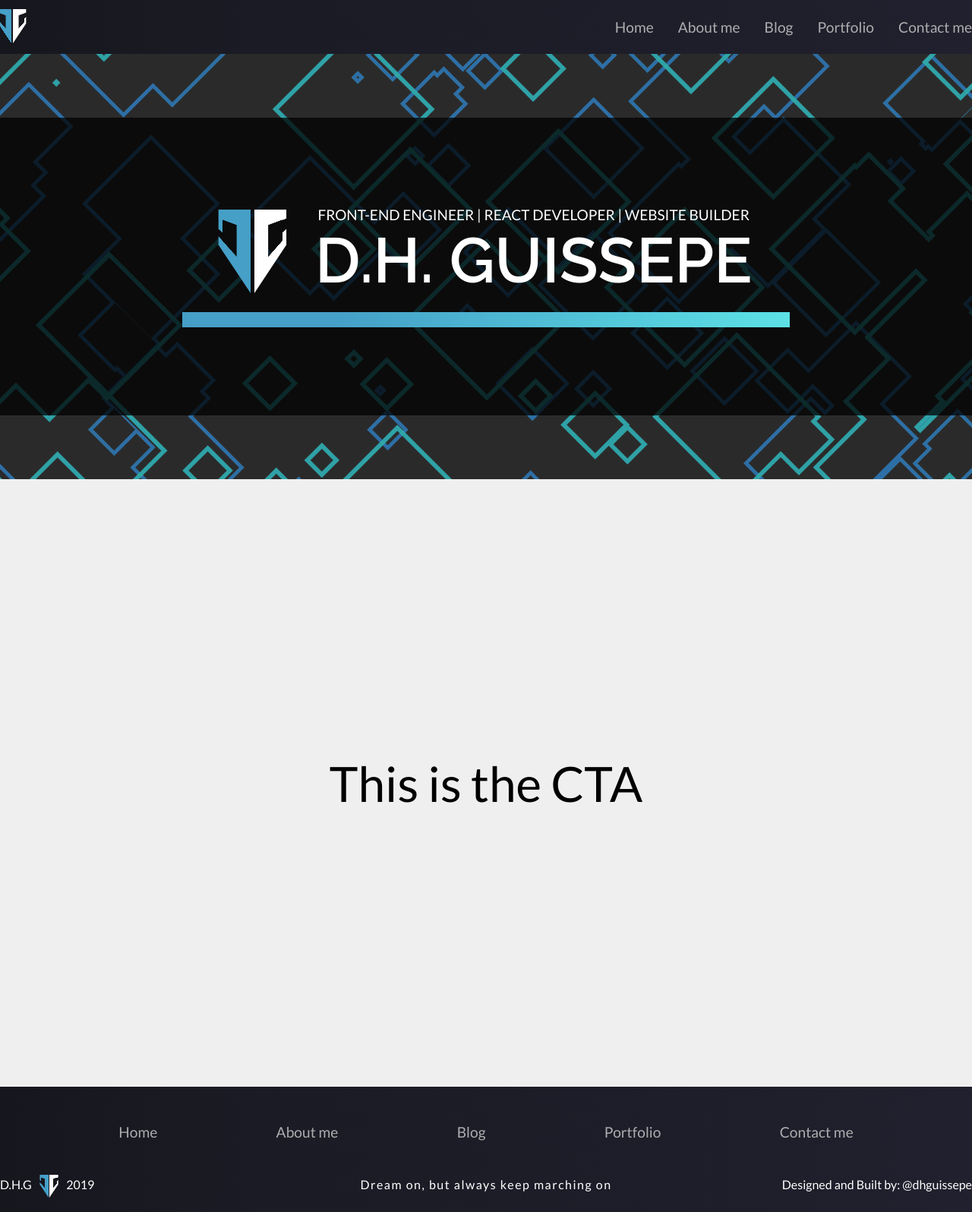
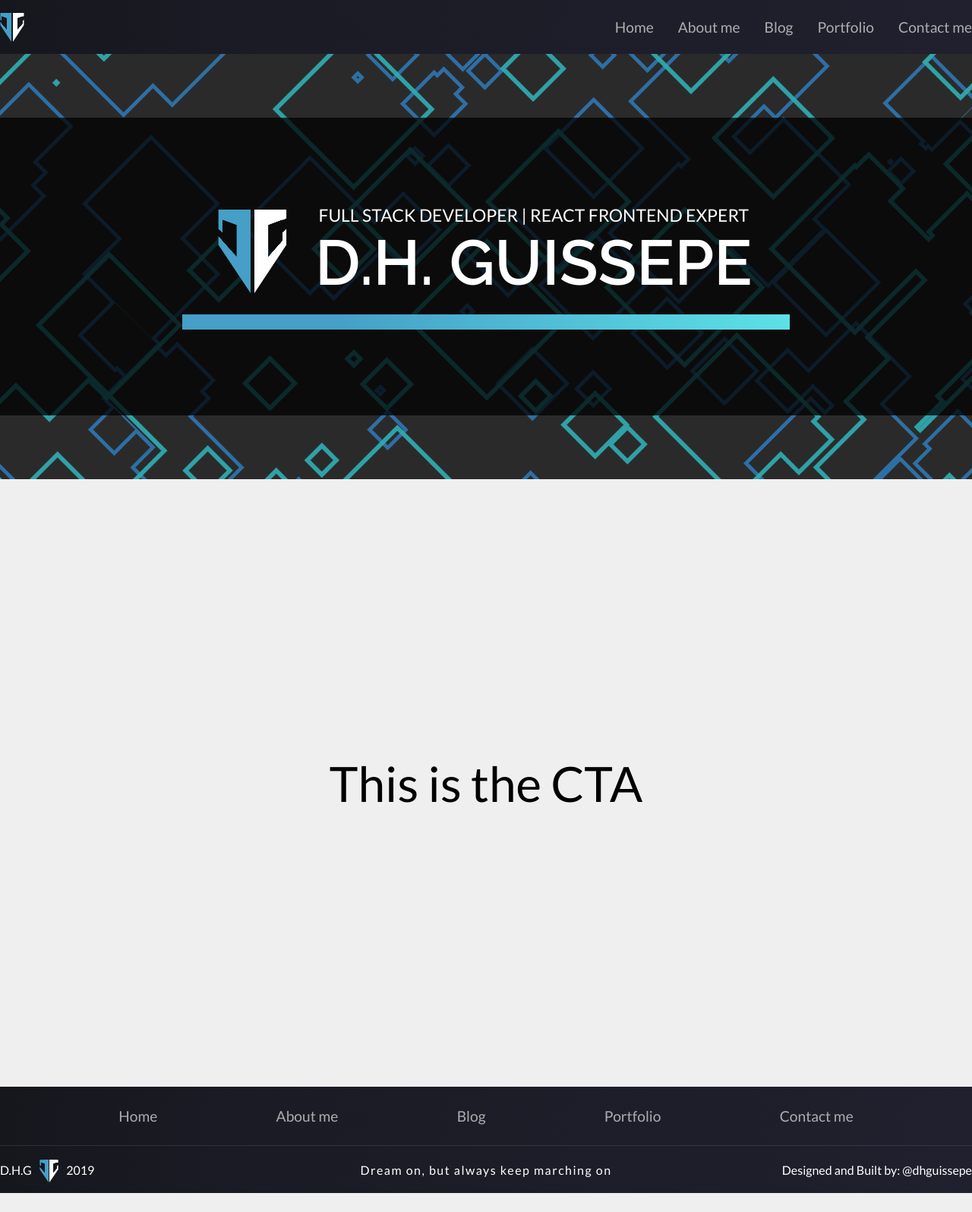
Before and after one commit to dhguissepe/dhguissepe.com, a React app: page / in a window 1280 px wide. Shown: the whole page at 76% size. After the commit the page ends 1571 px from the top, so only its background shows below. Built offline with nearby package versions, Linux system fonts and the light colour scheme.

Commit message:
pequeños cambios al header y al footer. Tanto en los entilos como en la estructura de los componentes.

```diff
--- a/src/js/components/Footer.js
+++ b/src/js/components/Footer.js
@@ -14,7 +14,7 @@ function Footer() {
   return (
     <footer className="footer">
       <Navbar buttonNames={navbarButtonNames} />
-      <div className="footer-info">
+      <div className="footer-wrapper">
         <div className="footer-brand">
           <p className="owner">D.H.G</p>
           <div className="footer-logo">
@@ -23,7 +23,7 @@ function Footer() {
           <p>2019</p>
         </div>
         <p className="slogan">Dream on, but always keep marching on</p>
-        <p className="designer">Designed and Built by: <a href="https://twitter.com/dhguissepe" target="blank">@dhguissepe</a></p>
+        <div className="designer"><p>Designed and Built by: <a href="https://twitter.com/dhguissepe" target="blank">@dhguissepe</a></p></div>
       </div>
     </footer>
   )
--- a/src/js/components/Header.js
+++ b/src/js/components/Header.js
@@ -13,14 +13,14 @@ function Header() {
   ]
 
   return (
-    <div className="header-wrapper">
-      <header className="header">
+    <header className="header">
+      <div className="header-wrapper">
         <Link to="/" className="header-logo">
           <Logo />
         </Link>
         <Navbar buttonNames={navbarButtonNames} />
-      </header>
-    </div>
+      </div>
+    </header>
   )
 }
 
--- a/src/js/components/Hero.js
+++ b/src/js/components/Hero.js
@@ -12,7 +12,7 @@ function Hero() {
               <Logo />
             </div>
             <div className="hero-description">
-              <h2>Front-End Engineer | React Developer | Website Builder</h2>
+              <h2>Full Stack Developer | React Frontend Expert</h2>
             </div>
             <div className="hero-title">
               <h1>D.H. Guissepe</h1>
--- a/src/js/components/Navbar.js
+++ b/src/js/components/Navbar.js
@@ -3,8 +3,8 @@ import { Link } from 'react-router-dom'
 
 function Navbar(props) {
   return (
-    <nav>
-      <ul className="navbar">
+    <nav className="navbar">
+      <ul>
         {props.buttonNames.map( (item, index) => {
           return (
             <li className="navbar-button" key={index} >
--- a/src/scss/components/_footer.scss
+++ b/src/scss/components/_footer.scss
@@ -1,7 +1,7 @@
 /*FOOTER*/
 
 .footer {
-  @include footer-background-color;
+  @include three-color-gradient-bg($ultra-dark-blue, $darker-blue, $dark-blue);
   align-items: center;
   color: $white;
   display: flex;
@@ -9,11 +9,11 @@
   justify-content: center;
 }
 
-.footer-info {
+.footer-wrapper {
   box-sizing: border-box;
   display: grid;
   grid-template-columns: 1fr 1fr 1fr;
-  margin-bottom: 16px;
+  margin: 16px 0;
   max-width: 1280px;
   width: 100%;
 
@@ -23,15 +23,23 @@
 
   .footer-brand {
     display:flex;
+    align-items: center;
   }
 
   .slogan {
+    align-items: center;
+    display: flex;
+    justify-content: center;
     letter-spacing: 1.5px;
-    text-align: center;
   }
 
   .designer {
-    text-align: right;
+    align-items: center;
+    display: flex;
+    justify-content: flex-end;
+    p {
+      text-align: right;
+    }
     a {
       color: $white;
       text-decoration: none;
--- a/src/scss/components/_header.scss
+++ b/src/scss/components/_header.scss
@@ -3,11 +3,6 @@
 /*HEADER AND NAVBAR*/
 
 .header-wrapper {
-  @include footer-background-color
-  // background-color: $ultra-dark-gray;
-}
-
-.header {
   color: $white;
   display: flex;
   justify-content: space-between;
@@ -15,11 +10,8 @@
   max-width: 1280px;
   padding: 0.5rem 0;
   width: 100%;
+}
 
-  h1 {
-    align-items: center;
-    display: flex;
-    margin: 0;
-    text-transform: capitalize;
-  }
+.header {
+  @include three-color-gradient-bg($ultra-dark-blue, $darker-blue, $dark-blue);
 }
--- a/src/scss/components/_hero.scss
+++ b/src/scss/components/_hero.scss
@@ -46,7 +46,7 @@
   justify-content: center;
   h2 {
     font-weight: 400;
-    font-size: 1.19em;
+    font-size: 1.43em;
     margin: 0;
     text-align: center;
   }
--- a/src/scss/components/_logo.scss
+++ b/src/scss/components/_logo.scss
@@ -91,9 +91,9 @@
   @include dh-logo($header-logo-size);
 
   cursor: pointer;
-  left: -30px;
+  left: -23px;
   position: relative;
-  top: 4px;
+  top: 9px;
 
   &:hover {
     .sq-g-part-1, .sq-g-part-2, .sq-g-part-3 {
@@ -108,5 +108,5 @@
   @include dh-logo($footer-logo-size);
   margin: 0 -8px;
   position: relative;
-  top: -3px;
+  top: 2px;
 }
--- a/src/scss/components/_navbar.scss
+++ b/src/scss/components/_navbar.scss
@@ -1,7 +1,7 @@
 /*NAVBAR*/
 
 //standard navbar / header navbar
-.navbar {
+.navbar ul {
   display: flex;
   list-style: none;
   padding: 0;
@@ -14,8 +14,9 @@
 
 //footer navbar
 
-.footer nav {
-  margin: 2em 0 2em;
+.footer .navbar {
+  padding: 0.7em 0;
+  border-bottom: 1px solid rgba(255, 255, 255, 0.1);
   width: 100%;
   ul {
     justify-content: space-evenly;
--- a/src/scss/lib/_mixins.scss
+++ b/src/scss/lib/_mixins.scss
@@ -1,12 +1,12 @@
 //MIXINS
 
-@mixin footer-background-color
+@mixin three-color-gradient-bg($color1, $color2, $color3)
 {
-  background: -webkit-linear-gradient(90deg, $ultra-dark-blue 0%, $darker-blue 25%, $dark-blue 100%);
-  background: -moz-linear-gradient(90deg, $ultra-dark-blue 0%, $darker-blue 25%, $dark-blue 100%);
-  background: -ms-linear-gradient(90deg, $ultra-dark-blue 0%, $darker-blue 25%, $dark-blue 100%);
-  background: -o-linear-gradient(90deg, $ultra-dark-blue 0%, $darker-blue 25%, $dark-blue 100%);
-  background: linear-gradient(90deg, $ultra-dark-blue 0%, $darker-blue 25%, $dark-blue 100%);
+  background: -webkit-linear-gradient(90deg, $color1 0%, $color2 25%, $color3 100%);
+  background: -moz-linear-gradient(90deg, $color1 0%, $color2 25%, $color3 100%);
+  background: -ms-linear-gradient(90deg, $color1 0%, $color2 25%, $color3 100%);
+  background: -o-linear-gradient(90deg, $color1 0%, $color2 25%, $color3 100%);
+  background: linear-gradient(90deg, $color1 0%, $color2 25%, $color3 100%);
 }
 
 @mixin two-color-gradient-bg($color1, $color2) {
--- a/src/scss/lib/_variables.scss
+++ b/src/scss/lib/_variables.scss
@@ -30,7 +30,7 @@ $primary-shadow-focus: 0 0 0 0.2rem rgba(125, 205, 64, 0.5);
 $danger-shadow-focus: 0 0 0 0.2rem rgba(255, 64, 64, 0.5);
 
 //header settings
-$header-logo-size: 45px;
+$header-logo-size: 38px;
 
 //hero settings
 $hero-background: url('../../images/BannerBackground.png');
```
